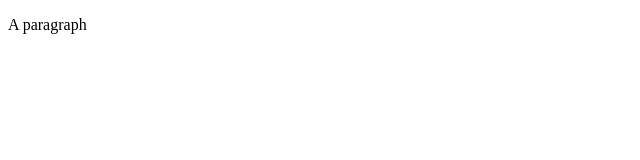
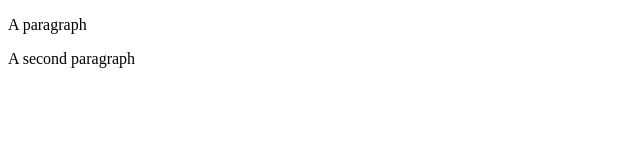
Before and after one commit to Andresfgomez970/WebDevelopment, a plain HTML site: page Week1/index.html in a window 1280 px wide. Shown: the whole page, without its empty margins (0-640 px from the left). Drawn offline with Linux system fonts and the light colour scheme.

Commit message:
feat: testing change

```diff
--- a/Week1/index.html
+++ b/Week1/index.html
@@ -7,5 +7,6 @@
 </head>
 <body>
     <p>A paragraph</p>
+    <p>A second paragraph</p>
 </body>
 </html>
```
